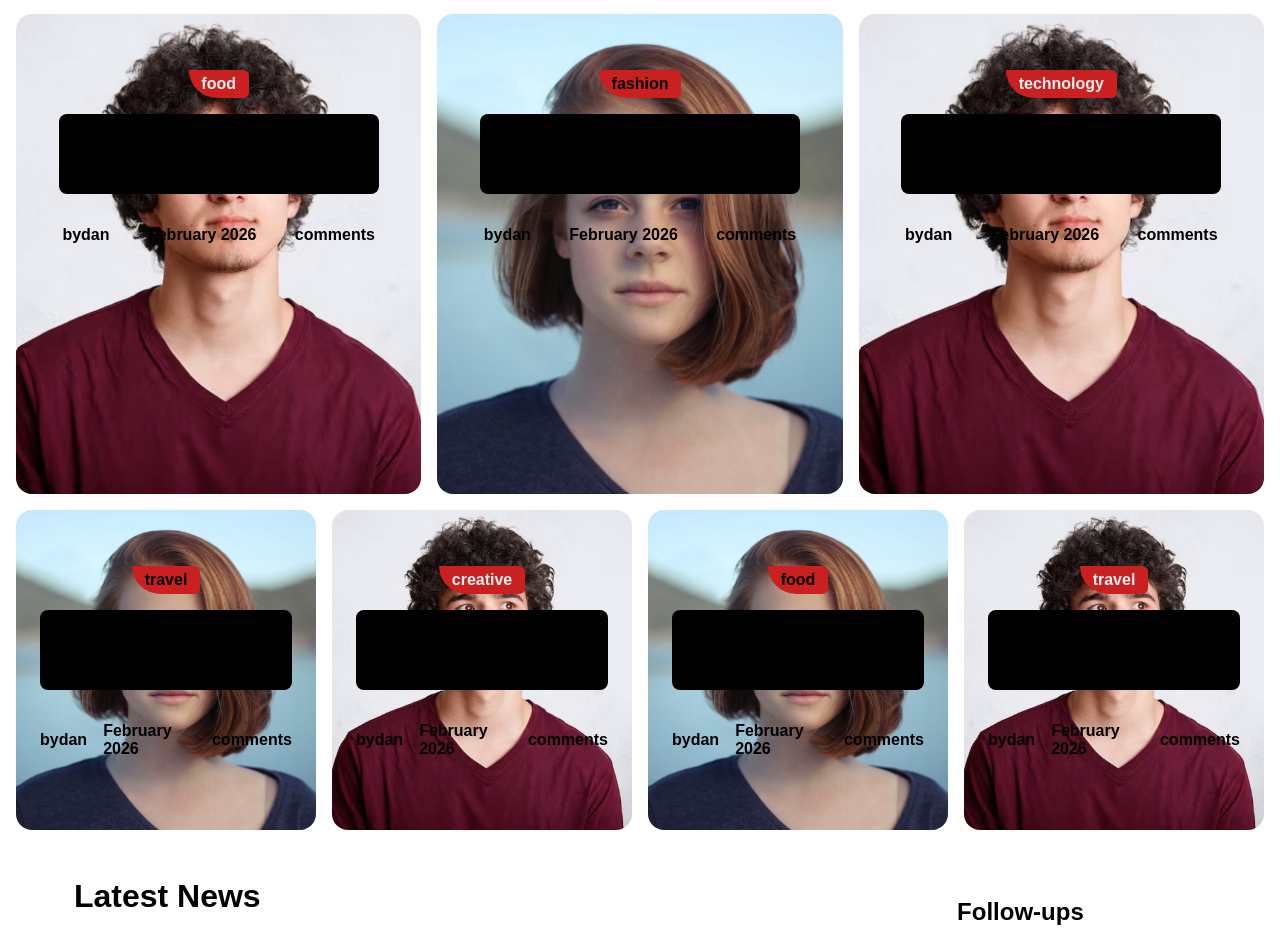
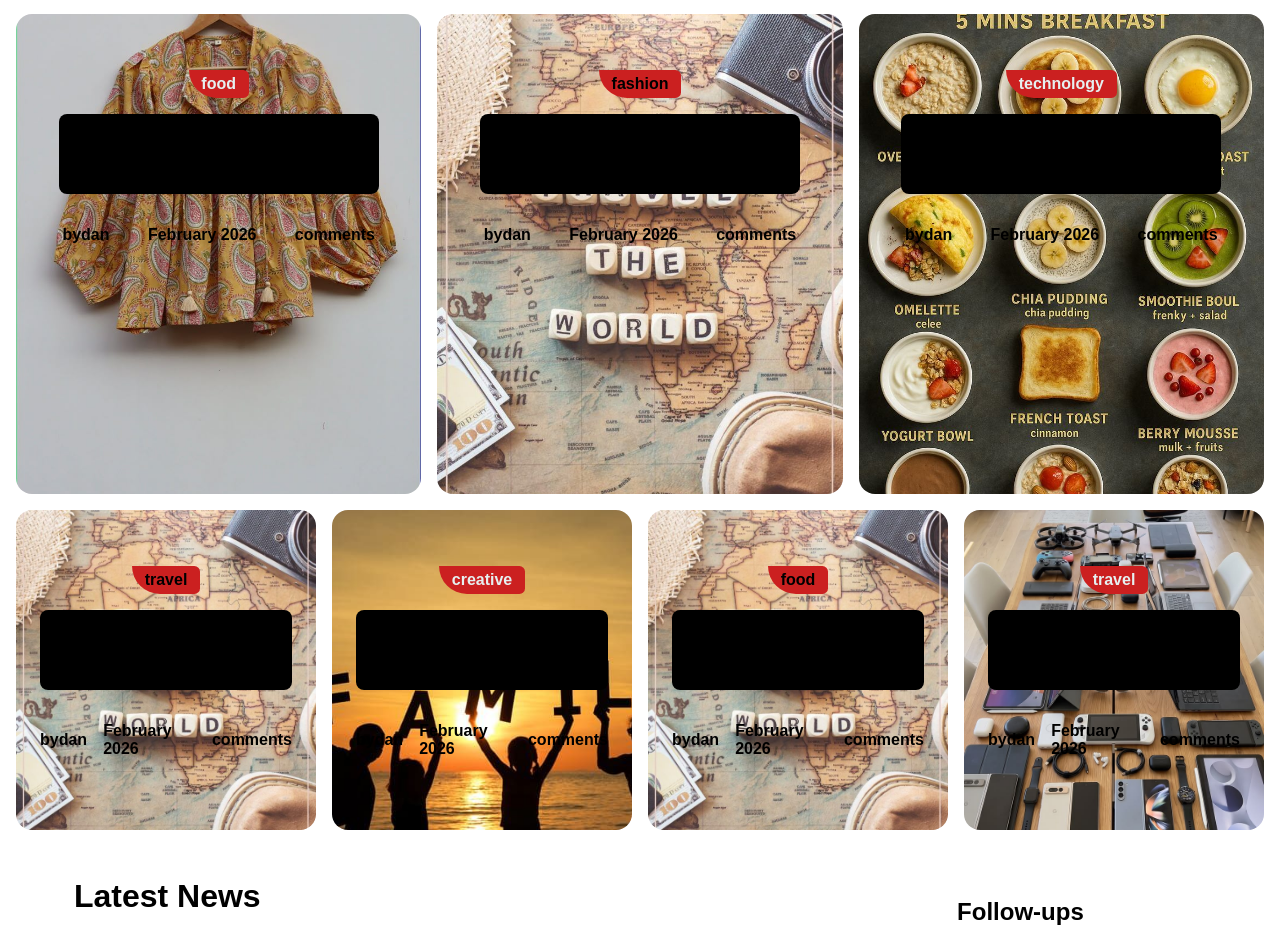
Before and after one commit to pravidev917/new-webpage, a website: page output/index.html in a window 1280 px wide. Shown: the part 151-1090 px from the top of the page. Drawn offline with nearby package versions, Linux system fonts and the light colour scheme; files that its build step writes are made by us from their sources.

Commit message:
final push

```diff
--- a/styles/_header.sass
+++ b/styles/_header.sass
@@ -39,6 +39,8 @@ body
         width: 50px
         object-fit: cover
         margin-left: auto
+        border-radius: 100%
+        border: 2px solid rgb(145, 140, 140)
 
 .calender
     background-color: $white
--- a/styles/_hero.sass
+++ b/styles/_hero.sass
@@ -36,12 +36,43 @@
 // -------------------------
 // ODD CARDS
 // -------------------------
-
-.s:nth-child(odd)
-    background-image: url("../images/image4.png")
+.s:nth-child(1)
+    background-image: url("../images/cloth.jpeg")
     background-repeat: no-repeat
     background-size: cover
     background-position: center
+.s:nth-child(2)
+    background-image: url("../images/tech.jpeg")
+    background-repeat: no-repeat
+    background-size: cover
+    background-position: center
+.s:nth-child(3)
+    background-image: url("../images/food.jpeg")
+    background-repeat: no-repeat
+    background-size: cover
+    background-position: center
+.s:nth-child(4)
+    background-image: url("../images/tarvel.jpeg")
+    background-repeat: no-repeat
+    background-size: cover
+    background-position: center
+.s:nth-child(5)
+    background-image: url("../images/family.jpeg")
+    background-repeat: no-repeat
+    background-size: cover
+    background-position: center
+.s:nth-child(6)
+    background-image: url("../images/cloth.jpeg")
+    background-repeat: no-repeat
+    background-size: cover
+    background-position: center
+.s:nth-child(7)
+    background-image: url("../images/tech.jpeg")
+    background-repeat: no-repeat
+    background-size: cover
+    background-position: center
+.s:nth-child(odd)
+
     color: $white
     font-weight: 600
 
@@ -77,7 +108,7 @@
 // -------------------------
 
 .s:nth-child(even)
-    background-image: url("../images/image2.png")
+    background-image: url("../images/travel.jpeg")
     background-repeat: no-repeat
     background-size: cover
     background-position: center
--- a/styles/_latestnews.sass
+++ b/styles/_latestnews.sass
@@ -55,7 +55,7 @@
         width: 100%
         height: 200px
         flex-shrink: 0
-        background-image: url("../images/image1.png")
+        background-image: url("../images/flower.jpeg")
         background-size: cover
         background-position: center
         background-repeat: no-repeat
@@ -199,7 +199,7 @@
         width: 100%
         min-height: 5rem
         margin: 1rem 0
-        background-image: url("../images/image1.png")
+        background-image: url("../images/beach.jpeg")
         background-size: cover
         background-position: center
         background-repeat: no-repeat
@@ -228,7 +228,7 @@
     .card-content
         width: 100%
         height: 100%
-        background-image: url("../images/image2.png")
+        background-image: url("../images/pink.jpeg")
         background-size: cover
         background-position: center
         background-repeat: no-repeat
```
Also changed, not shown: images/Travel.jpeg (added), images/beach.jpeg (added), images/cloth.jpeg (added), images/family.jpeg (added), images/flower.jpeg (added), images/food.jpeg (added), images/image.jpeg (deleted), images/image1.png (deleted), images/image2.png (deleted), images/image3.png (deleted), images/image4.png (deleted), images/pink.jpeg (added), images/tech.jpeg (added), images/travel.jpeg (added), 2 more files.
